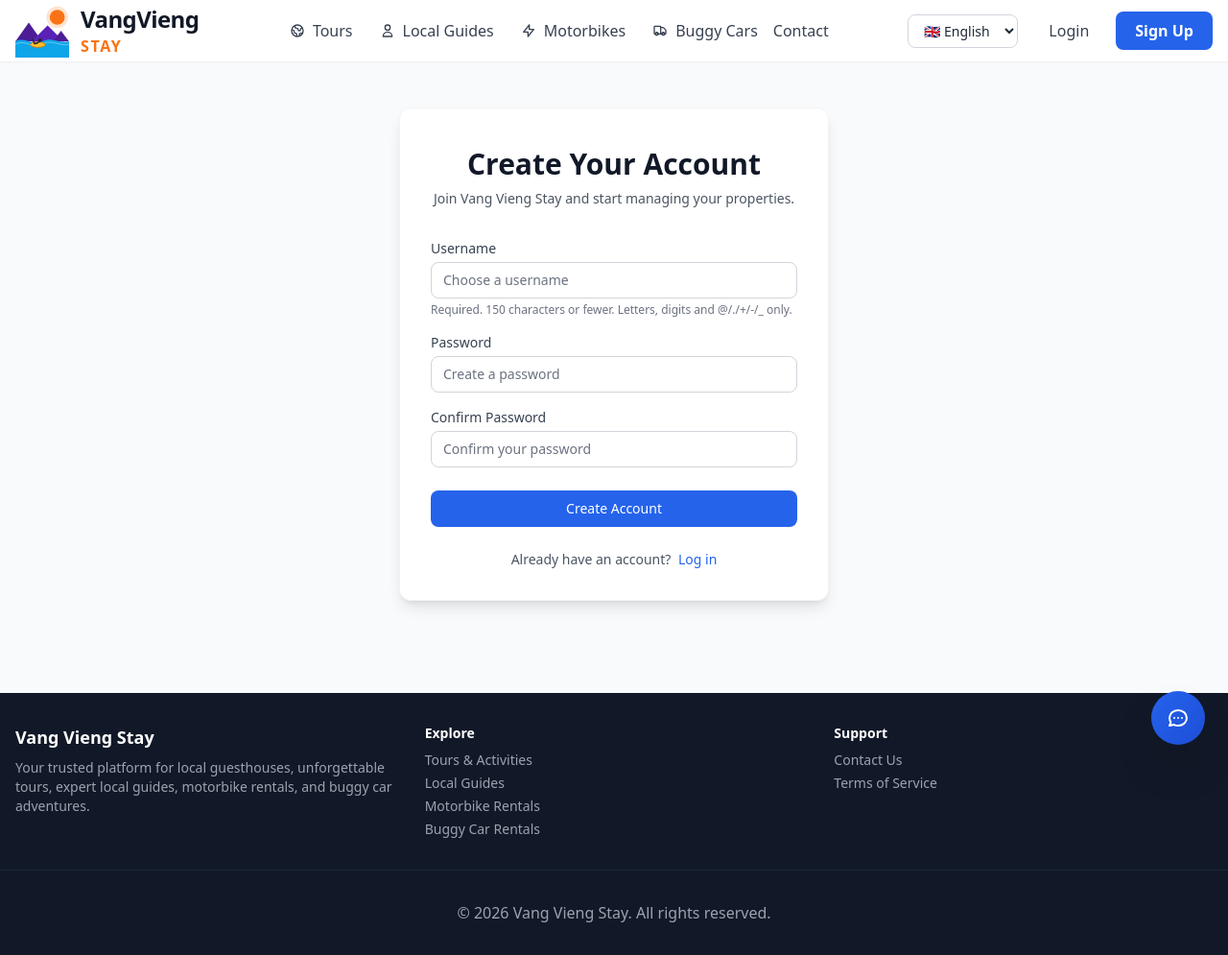
After one commit to Tawom/vangviengstay, a Django app: page /accounts/signup/ in a window 1280 px wide. The commit adds this page. Shown: the whole page at 96% size. Run offline with Django 5.2, Linux system fonts and the light colour scheme; data comes from the database, SQL or seed files in the repository; data that the repository does not hold is empty; some libraries are stand-ins or nearby versions.

Commit message:
fix: sigin/signup files

```diff
--- a/accounts/views.py
+++ b/accounts/views.py
@@ -1,3 +1,18 @@
-from django.shortcuts import render
+from django.shortcuts import render, redirect
+from django.contrib.auth import login
+from django.contrib.auth.forms import UserCreationForm
+from django.contrib import messages
 
-# Create your views here.
+
+def signup(request):
+    if request.method == 'POST':
+        form = UserCreationForm(request.POST)
+        if form.is_valid():
+            user = form.save()
+            login(request, user)
+            messages.success(request, 'Welcome! Your account has been created successfully.')
+            return redirect('owner_dashboard')
+    else:
+        form = UserCreationForm()
+
+    return render(request, 'registration/signup.html', {'form': form})
--- a/advisor/settings.py
+++ b/advisor/settings.py
@@ -172,8 +172,8 @@ MEDIA_ROOT = BASE_DIR / 'media'
 # 9. AUTHENTICATION & ADMIN
 # ==========================================
 LOGIN_URL = 'login'
-LOGIN_REDIRECT_URL = 'guesthouse_list'
-LOGOUT_REDIRECT_URL = 'guesthouse_list'
+LOGIN_REDIRECT_URL = 'tour_list'
+LOGOUT_REDIRECT_URL = 'tour_list'
 
 ADMIN_SITE_HEADER = "Vang Vieng Stay Administration"
 ADMIN_SITE_TITLE = "Vang Vieng Stay Admin"
--- a/advisor/sitemaps.py
+++ b/advisor/sitemaps.py
@@ -13,7 +13,7 @@ class StaticSitemap(Sitemap):
 
     def items(self):
         # Add the names of your main list views here
-        return ['guesthouse_list', 'tour_list', 'motorbike_list', 'buggy_list', 'guide_list']
+        return ['tour_list', 'motorbike_list', 'buggy_list', 'guide_list']
 
     def location(self, item):
         return reverse(item)
--- a/advisor/urls.py
+++ b/advisor/urls.py
@@ -8,6 +8,7 @@ from django.contrib.sitemaps.views import sitemap
 from django.conf import settings
 from django.conf.urls.static import static
 from django.conf.urls.i18n import i18n_patterns
+from accounts import views as accounts_views
 
 from .sitemaps import (
     StaticSitemap,
@@ -36,9 +37,11 @@ urlpatterns = [
     # Admin
     path('admin/', admin.site.urls),
 
-        # ✅ Built-in Auth URLs (provides 'login', 'logout', etc.)
+    # ✅ Built-in Auth URLs (provides 'login', 'logout', etc.)
     path('accounts/', include('django.contrib.auth.urls')),
 
+    # ✅ Custom signup (no language prefix, matches /accounts/login/)
+    path('accounts/signup/', accounts_views.signup, name='signup'),
 
     # Analytics (no language prefix)
     path('analytics/', include('analytics.urls')),
@@ -52,7 +55,6 @@ urlpatterns = [
 
     # ✅ API endpoints (no language prefix)
     path('api/', include('advisor.api_urls')),
-
 ]
 
 # ==========================================
--- a/templates/base.html
+++ b/templates/base.html
@@ -172,15 +172,18 @@
                                         <div class="border-t border-gray-200 my-2"></div>
                                     {% endif %}
 
-                                    <a href="{% url 'logout' %}" class="flex items-center gap-3 px-4 py-2 text-red-600 hover:bg-red-50 transition">
-                                        <svg class="w-5 h-5" fill="none" stroke="currentColor" viewBox="0 0 24 24"><path stroke-linecap="round" stroke-linejoin="round" stroke-width="2" d="M17 16l4-4m0 0l-4-4m4 4H7m6 4v1a3 3 0 01-3 3H6a3 3 0 01-3-3V7a3 3 0 013-3h4a3 3 0 013 3v1"></path></svg>
-                                        {% trans "Logout" %}
-                                    </a>
+                                    <form method="POST" action="{% url 'logout' %}" class="w-full">
+                                        {% csrf_token %}
+                                        <button type="submit" class="block text-red-600 font-semibold py-2 px-3 rounded-lg hover:bg-red-50 transition mt-2 flex items-center gap-2 w-full text-left">
+                                            <svg class="w-4 h-4" fill="none" stroke="currentColor" viewBox="0 0 24 24"><path stroke-linecap="round" stroke-linejoin="round" stroke-width="2" d="M17 16l4-4m0 0l-4-4m4 4H7m6 4v1a3 3 0 01-3 3H6a3 3 0 01-3-3V7a3 3 0 013-3h4a3 3 0 013 3v1"></path></svg>
+                                            {% trans "Log Out" %}
+                                        </button>
+                                    </form>
                                 </div>
                             </div>
                         {% else %}
                             <a href="{% url 'login' %}" class="text-gray-700 hover:text-blue-600 font-medium px-4 py-2 transition">{% trans "Login" %}</a>
-                            <a href="#" class="bg-blue-600 text-white font-semibold px-5 py-2 rounded-lg hover:bg-blue-700 transition shadow-sm">{% trans "Sign Up" %}</a>
+                            <a href="{% url 'signup' %}" class="bg-blue-600 text-white font-semibold px-5 py-2 rounded-lg hover:bg-blue-700 transition shadow-sm">{% trans "Sign Up" %}</a>
                         {% endif %}
                     </div>
                 </div>
@@ -249,13 +252,17 @@
                         <a href="{% url 'motorbike_bookings_dashboard' %}" class="block text-gray-700 py-2 px-3 rounded-lg hover:bg-gray-50 flex items-center gap-2">🏍️ {% trans "My Motorbike Rentals" %}</a>
                         <a href="{% url 'buggy_bookings_dashboard' %}" class="block text-gray-700 py-2 px-3 rounded-lg hover:bg-gray-50 flex items-center gap-2">🏎️ {% trans "My Buggy Car Rentals" %}</a>
 
-                        <a href="{% url 'logout' %}" class="block text-red-600 font-semibold py-2 px-3 rounded-lg hover:bg-red-50 transition mt-2 flex items-center gap-2">
-                            <svg class="w-4 h-4" fill="none" stroke="currentColor" viewBox="0 0 24 24"><path stroke-linecap="round" stroke-linejoin="round" stroke-width="2" d="M17 16l4-4m0 0l-4-4m4 4H7m6 4v1a3 3 0 01-3 3H6a3 3 0 01-3-3V7a3 3 0 013-3h4a3 3 0 013 3v1"></path></svg>
-                            {% trans "Log Out" %}
-                        </a>
+                        <!-- ✅ FIXED: Mobile logout is now a POST form -->
+                        <form method="POST" action="{% url 'logout' %}" class="w-full">
+                            {% csrf_token %}
+                            <button type="submit" class="block text-red-600 font-semibold py-2 px-3 rounded-lg hover:bg-red-50 transition mt-2 flex items-center gap-2 w-full text-left">
+                                <svg class="w-4 h-4" fill="none" stroke="currentColor" viewBox="0 0 24 24"><path stroke-linecap="round" stroke-linejoin="round" stroke-width="2" d="M17 16l4-4m0 0l-4-4m4 4H7m6 4v1a3 3 0 01-3 3H6a3 3 0 01-3-3V7a3 3 0 013-3h4a3 3 0 013 3v1"></path></svg>
+                                {% trans "Log Out" %}
+                            </button>
+                        </form>
                     {% else %}
                         <a href="{% url 'login' %}" class="block text-blue-600 font-semibold py-2 px-3 rounded-lg hover:bg-blue-50 transition flex items-center gap-2">{% trans "Log In" %}</a>
-                        <a href="#" class="block bg-blue-600 text-white text-center font-semibold py-2 px-3 rounded-lg hover:bg-blue-700 transition mt-2">{% trans "Sign Up" %}</a>
+                        <a href="{% url 'signup' %}" class="block bg-blue-600 text-white text-center font-semibold py-2 px-3 rounded-lg hover:bg-blue-700 transition mt-2">{% trans "Sign Up" %}</a>
                     {% endif %}
                 </div>
             </div>
@@ -396,9 +403,6 @@
 
             <div class="flex flex-wrap gap-2 ml-9">
                 <button onclick="sendQuickMessage('What is the cancellation policy?')" class="text-xs bg-blue-50 text-blue-700 px-3 py-1.5 rounded-full hover:bg-blue-100 transition border border-blue-200">{% trans "Cancellation policy" %}</button>
-                <!--
-                <button onclick="sendQuickMessage('What are check-in times?')" class="text-xs bg-blue-50 text-blue-700 px-3 py-1.5 rounded-full hover:bg-blue-100 transition border border-blue-200">{% trans "Check-in times" %}</button>
-                -->
                 <button onclick="sendQuickMessage('What should I bring for tours?')" class="text-xs bg-blue-50 text-blue-700 px-3 py-1.5 rounded-full hover:bg-blue-100 transition border border-blue-200">{% trans "Tour essentials" %}</button>
             </div>
         </div>
--- /dev/null
+++ b/templates/registration/signup.html
@@ -0,0 +1,89 @@
+{% extends 'base.html' %}
+{% load i18n %}
+
+{% block title %}{% trans "Sign Up" %} - Vang Vieng Stay{% endblock %}
+
+{% block content %}
+<div class="min-h-[60vh] flex items-center justify-center py-12 px-4 sm:px-6 lg:px-8">
+    <div class="max-w-md w-full space-y-8 bg-white p-8 rounded-xl shadow-lg border border-gray-100">
+        <div class="text-center">
+            <h2 class="mt-2 text-3xl font-extrabold text-gray-900">
+                {% trans "Create Your Account" %}
+            </h2>
+            <p class="mt-2 text-sm text-gray-600">
+                {% trans "Join Vang Vieng Stay and start managing your properties." %}
+            </p>
+        </div>
+
+        <form class="mt-8 space-y-6" method="POST">
+            {% csrf_token %}
+
+            {% if form.errors %}
+                <div class="bg-red-50 border-l-4 border-red-500 p-4 rounded">
+                    <div class="flex">
+                        <div class="ml-3">
+                            <p class="text-sm text-red-700 font-semibold">
+                                {% trans "Please correct the errors below:" %}
+                            </p>
+                            <ul class="mt-2 text-sm text-red-600 list-disc list-inside">
+                                {% for field in form %}
+                                    {% for error in field.errors %}
+                                        <li>{{ error }}</li>
+                                    {% endfor %}
+                                {% endfor %}
+                                {% for error in form.non_field_errors %}
+                                    <li>{{ error }}</li>
+                                {% endfor %}
+                            </ul>
+                        </div>
+                    </div>
+                </div>
+            {% endif %}
+
+            <div class="space-y-4">
+                <div>
+                    <label for="id_username" class="block text-sm font-medium text-gray-700 mb-1">
+                        {% trans "Username" %}
+                    </label>
+                    <input id="id_username" name="username" type="text" required
+                           value="{{ form.username.value|default:'' }}"
+                           class="appearance-none rounded-lg relative block w-full px-3 py-2 border border-gray-300 placeholder-gray-500 text-gray-900 focus:outline-none focus:ring-blue-500 focus:border-blue-500 sm:text-sm"
+                           placeholder="{% trans 'Choose a username' %}">
+                    <p class="mt-1 text-xs text-gray-500">{% trans "Required. 150 characters or fewer. Letters, digits and @/./+/-/_ only." %}</p>
+                </div>
+
+                <div>
+                    <label for="id_password1" class="block text-sm font-medium text-gray-700 mb-1">
+                        {% trans "Password" %}
+                    </label>
+                    <input id="id_password1" name="password1" type="password" required
+                           class="appearance-none rounded-lg relative block w-full px-3 py-2 border border-gray-300 placeholder-gray-500 text-gray-900 focus:outline-none focus:ring-blue-500 focus:border-blue-500 sm:text-sm"
+                           placeholder="{% trans 'Create a password' %}">
+                </div>
+
+                <div>
+                    <label for="id_password2" class="block text-sm font-medium text-gray-700 mb-1">
+                        {% trans "Confirm Password" %}
+                    </label>
+                    <input id="id_password2" name="password2" type="password" required
+                           class="appearance-none rounded-lg relative block w-full px-3 py-2 border border-gray-300 placeholder-gray-500 text-gray-900 focus:outline-none focus:ring-blue-500 focus:border-blue-500 sm:text-sm"
+                           placeholder="{% trans 'Confirm your password' %}">
+                </div>
+            </div>
+
+            <div>
+                <button type="submit" class="group relative w-full flex justify-center py-2 px-4 border border-transparent text-sm font-medium rounded-lg text-white bg-blue-600 hover:bg-blue-700 focus:outline-none focus:ring-2 focus:ring-offset-2 focus:ring-blue-500 transition">
+                    {% trans "Create Account" %}
+                </button>
+            </div>
+
+            <div class="text-center text-sm">
+                <span class="text-gray-600">{% trans "Already have an account?" %}</span>
+                <a href="{% url 'login' %}" class="font-medium text-blue-600 hover:text-blue-500 ml-1">
+                    {% trans "Log in" %}
+                </a>
+            </div>
+        </form>
+    </div>
+</div>
+{% endblock %}
```
Also changed, not shown: dashboard/templates/dashboard/owner_dashboard.html (+8 -4 lines), dashboard/views.py (+6 -6 lines), templates/registration/login.html (added, +64 -0 lines).
